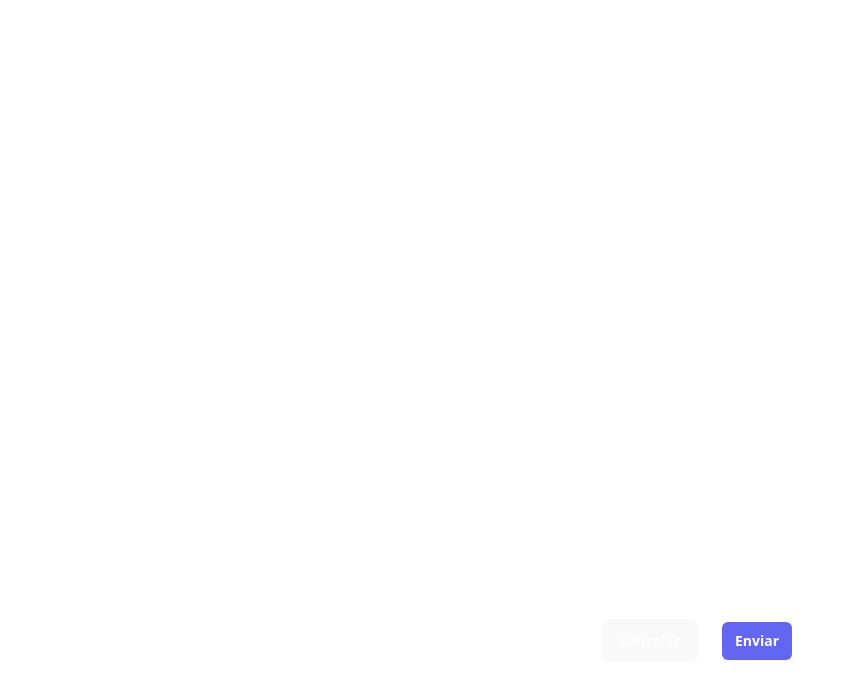
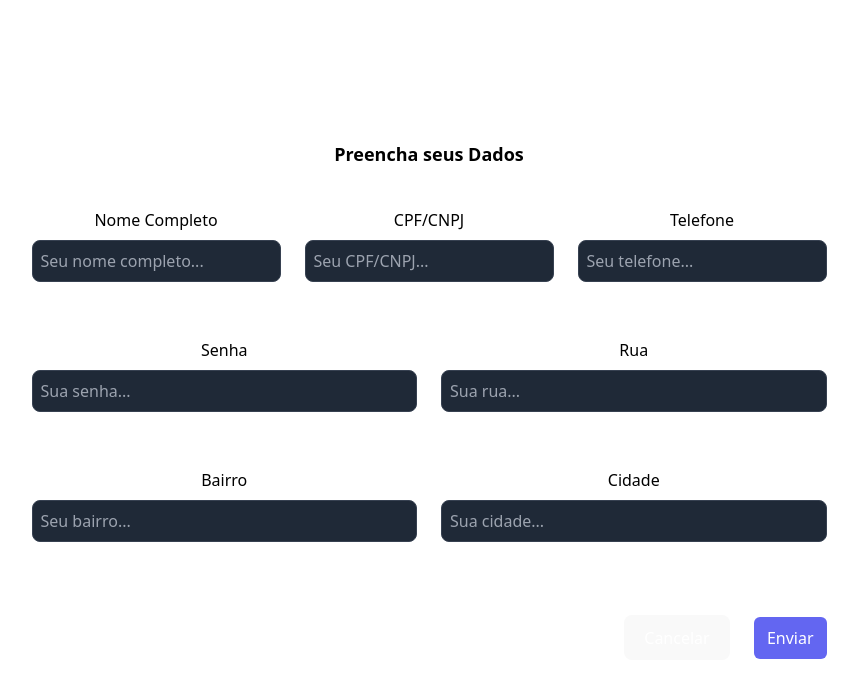
Before and after one commit to BrunoPressi/sistema-pix-frontend, a React (Vite) app: page /CadastroPage in a window 1280 px wide. Shown: the top 698 px of the page, without its empty margins (211-1069 px from the left). Built offline with nearby package versions, Linux system fonts and the light colour scheme.

Commit message:
feat: ajustes gerais de UI

```diff
--- a/src/pages/Cadastro/CadastroPage.tsx
+++ b/src/pages/Cadastro/CadastroPage.tsx
@@ -46,17 +46,17 @@ export default function CadastroPage() {
 
         <>
 
+            <div className="bg-white rounded-2xl p-8">
                 <form action={criarContaAction}>
                     <div className="space-y-12">
 
                         <div className="border-b border-white/10 pb-12">
-                        <h2 className="text-base/7 font-semibold text-white">Preencha seus Dados</h2>
+                            <h2 className="text-lg font-semibold text-black">Preencha seus Dados</h2>
 
                             <div className="mt-10 grid grid-cols-1 gap-x-6 gap-y-8 sm:grid-cols-6">
 
                                 <div className="sm:col-span-2">
-                                <label htmlFor="nomeCompleto" className="block text-sm/6 font-medium text-white">Nome
-                                    Completo</label>
+                                    <label htmlFor="nomeCompleto" className="block text-base font-medium text-black">Nome Completo</label>
                                     <div className="mt-2">
                                         <input id="nomeCompleto" type="text" name="nomeCompleto" required={true}
                                                onChange={(e) => setUsuario((prev) => ({
@@ -64,7 +64,9 @@ export default function CadastroPage() {
                                                    nomeCompleto: e.target.value
                                                }))} onClick={() => setMessage((prev) => ({...prev, nomeCompleto: ''}))}
                                                value={usuario.nomeCompleto}
-                                           className="block min-w-0 w-full rounded-md bg-white/5 px-3 py-1.5 text-base text-white outline-1 -outline-offset-1 outline-white/10 placeholder:text-gray-500 focus:outline-2 focus:-outline-offset-2 focus:outline-indigo-500 sm:text-sm/6"/>
+                                               placeholder="Seu nome completo..."
+                                               className="w-full bg-gray-800 text-white border border-gray-700 rounded-lg p-2"
+                                        />
                                         <div className="h-5 mt-1">
                                             <p className={`text-red-600`}>
                                                 {message.nomeCompleto}
@@ -75,14 +77,16 @@ export default function CadastroPage() {
 
                                 <div className="sm:col-span-2">
                                     <label htmlFor="cpfCnpj"
-                                       className="block text-sm/6 font-medium text-white">CPF/CNPJ</label>
+                                           className="block text-base font-medium text-black">CPF/CNPJ</label>
                                     <div className="mt-2">
                                         <input id="cpfCnpj" type="text" name="cpfCnpj" required={true}
                                                pattern={'^(?:(?:\\d{3}\\.?\\d{3}\\.?\\d{3}-?\\d{2})|(?:\\d{2}\\.?\\d{3}\\.?\\d{3}/?\\d{4}-?\\d{2}))$'}
                                                onChange={(e) => setUsuario((prev) => ({...prev, cpf_cnpj: e.target.value}))}
                                                onClick={() => setMessage((prev) => ({...prev, cpf_cnpj: ''}))}
                                                value={usuario.cpf_cnpj}
-                                           className="block min-w-0 w-full rounded-md bg-white/5 px-3 py-1.5 text-base text-white outline-1 -outline-offset-1 outline-white/10 placeholder:text-gray-500 focus:outline-2 focus:-outline-offset-2 focus:outline-indigo-500 sm:text-sm/6"/>
+                                               placeholder="Seu CPF/CNPJ..."
+                                               className="w-full bg-gray-800 text-white border border-gray-700 rounded-lg p-2"
+                                        />
                                         <div className="h-5 mt-1">
                                             <p className={`text-red-600`}>
                                                 {message.cpf_cnpj}
@@ -93,13 +97,15 @@ export default function CadastroPage() {
 
                                 <div className="sm:col-span-2">
                                     <label htmlFor="telefone"
-                                       className="block text-sm/6 font-medium text-white">Telefone</label>
+                                           className="block text-base font-medium text-black">Telefone</label>
                                     <div className="mt-2">
                                         <input id="telefone" type="text" name="telefone" required={true}
                                                onChange={(e) => setUsuario((prev) => ({...prev, telefone: e.target.value}))}
                                                onClick={() => setMessage((prev) => ({...prev, telefone: ''}))}
                                                value={usuario.telefone}
-                                           className="block min-w-0 w-full rounde5d-md bg-white/5 px-3 py-1.5 text-base text-white outline-1 -outline-offset-1 outline-white/10 placeholder:text-gray-500 focus:outline-2 focus:-outline-offset-2 focus:outline-indigo-500 sm:text-sm/6"/>
+                                               placeholder="Seu telefone..."
+                                               className="w-full bg-gray-800 text-white border border-gray-700 rounded-lg p-2"
+                                        />
                                         <div className="h-5 mt-1">
                                             <p className={`text-red-600`}>
                                                 {message.telefone}
@@ -109,13 +115,15 @@ export default function CadastroPage() {
                                 </div>
 
                                 <div className="sm:col-span-3">
-                                <label htmlFor="senha" className="block text-sm/6 font-medium text-white">Senha</label>
+                                    <label htmlFor="senha" className="block text-base font-medium text-black">Senha</label>
                                     <div className="mt-2">
                                         <input id="senha" type="password" name="senha" required={true}
                                                onChange={(e) => setUsuario((prev) => ({...prev, senha: e.target.value}))}
                                                onClick={() => setMessage((prev) => ({...prev, senha: ''}))}
                                                value={usuario.senha}
-                                           className="block min-w-0 w-full rounded-md bg-white/5 px-3 py-1.5 text-base text-white outline-1 -outline-offset-1 outline-white/10 placeholder:text-gray-500 focus:outline-2 focus:-outline-offset-2 focus:outline-indigo-500 sm:text-sm/6"/>
+                                               placeholder="Sua senha..."
+                                               className="w-full bg-gray-800 text-white border border-gray-700 rounded-lg p-2"
+                                        />
                                         <div className="h-5 mt-1">
                                             <p className={`text-red-600`}>
                                                 {message.senha}
@@ -126,13 +134,15 @@ export default function CadastroPage() {
                                 </div>
 
                                 <div className="sm:col-span-3">
-                                <label htmlFor="rua" className="block text-sm/6 font-medium text-white">Rua</label>
+                                    <label htmlFor="rua" className="block text-base font-medium text-black">Rua</label>
                                     <div className="mt-2">
                                         <input id="rua" type="text" name="rua" required={true}
                                                onChange={(e) => setUsuario((prev) => ({...prev, rua: e.target.value}))}
                                                onClick={() => setMessage((prev) => ({...prev, rua: ''}))}
                                                value={usuario.rua}
-                                           className="block min-w-0 w-full rounded-md bg-white/5 px-3 py-1.5 text-base text-white outline-1 -outline-offset-1 outline-white/10 placeholder:text-gray-500 focus:outline-2 focus:-outline-offset-2 focus:outline-indigo-500 sm:text-sm/6"/>
+                                               placeholder="Sua rua..."
+                                               className="w-full bg-gray-800 text-white border border-gray-700 rounded-lg p-2"
+                                        />
                                         <div className="h-5 mt-1">
                                             <p className={`text-red-600`}>
                                                 {message.rua}
@@ -143,13 +153,15 @@ export default function CadastroPage() {
 
                                 <div className="sm:col-span-3">
                                     <label htmlFor="bairro"
-                                       className="block text-sm/6 font-medium text-white">Bairro</label>
+                                           className="block text-base font-medium text-black">Bairro</label>
                                     <div className="mt-2">
                                         <input id="bairro" type="text" name="bairro" required={true}
                                                onChange={(e) => setUsuario((prev) => ({...prev, bairro: e.target.value}))}
                                                onClick={() => setMessage((prev) => ({...prev, bairro: ''}))}
                                                value={usuario.bairro}
-                                           className="block min-w-0 w-full rounded-md bg-white/5 px-3 py-1.5 text-base text-white outline-1 -outline-offset-1 outline-white/10 placeholder:text-gray-500 focus:outline-2 focus:-outline-offset-2 focus:outline-indigo-500 sm:text-sm/6"/>
+                                               placeholder="Seu bairro..."
+                                               className="w-full bg-gray-800 text-white border border-gray-700 rounded-lg p-2"
+                                        />
                                         <div className="h-5 mt-1">
                                             <p className={`text-red-600`}>
                                                 {message.bairro}
@@ -160,13 +172,15 @@ export default function CadastroPage() {
 
                                 <div className="sm:col-span-3">
                                     <label htmlFor="cidade"
-                                       className="block text-sm/6 font-medium text-white">Cidade</label>
+                                           className="block text-base font-medium text-black">Cidade</label>
                                     <div className="mt-2">
                                         <input id="cidade" type="text" name="cidade" required={true}
                                                onChange={(e) => setUsuario((prev) => ({...prev, cidade: e.target.value}))}
                                                onClick={() => setMessage((prev) => ({...prev, cidade: ''}))}
                                                value={usuario.cidade}
-                                           className="block min-w-0 w-full rounded-md bg-white/5 px-3 py-1.5 text-base text-white outline-1 -outline-offset-1 outline-white/10 placeholder:text-gray-500 focus:outline-2 focus:-outline-offset-2 focus:outline-indigo-500 sm:text-sm/6"/>
+                                               placeholder="Sua cidade..."
+                                               className="w-full bg-gray-800 text-white border border-gray-700 rounded-lg p-2"
+                                        />
                                         <div className="h-5 mt-1">
                                             <p className={`text-red-600`}>
                                                 {message.cidade}
@@ -180,18 +194,19 @@ export default function CadastroPage() {
 
                     </div>
 
-                <div className="mt-6 flex items-center justify-end gap-x-6">
+                    <div className="flex items-center justify-end gap-x-6">
                         <p className={`text-red-600 break-all whitespace-normal`}>
                             {message.errorMessage}
                         </p>
                         <Link to={"/"}>
-                        <button className="text-sm/6 font-semibold text-white">Cancelar</button>
+                            <button className="text-base text-white">Cancelar</button>
                         </Link>
                         <button type="submit"
-                            className="rounded-md bg-indigo-500 px-3 py-2 text-sm font-semibold text-white focus-visible:outline-2 focus-visible:outline-offset-2 focus-visible:outline-indigo-500">Enviar
+                                className="rounded-md bg-indigo-500 px-3 py-2 text-base text-white">Enviar
                         </button>
                     </div>
                 </form>
+            </div>
 
         </>
 
--- a/src/pages/Chave/MinhasChavesPage.tsx
+++ b/src/pages/Chave/MinhasChavesPage.tsx
@@ -28,8 +28,8 @@ export default function MinhasChavesPage() {
 
         <>
 
-            <div className="w-full max-w-4xl p-6 bg-gray-800 rounded-xl shadow-lg">
-                <h2 className="text-xl font-semibold mb-4">Minhas Chaves</h2>
+        <div className="bg-white rounded-2xl p-8 w-full">
+            <h2 className="text-xl font-semibold mb-4 text-black">Minhas Chaves</h2>
 
                 <table className="w-full border-collapse">
                     <thead>
@@ -41,7 +41,7 @@ export default function MinhasChavesPage() {
                     </thead>
                     <tbody>
                         {chaves?.map((chave) => (
-                            <tr key={chave.id} className="border-b border-gray-700 hover:bg-gray-700/50">
+                            <tr key={chave.id} className="border-b border-gray-700 hover:bg-gray-700/50 text-black">
                                 <td className="p-3">{chave.id}</td>
                                 <td className="p-3">{chave.tipo}</td>
                                 <td className="p-3">{chave.chave}</td>
@@ -52,11 +52,11 @@ export default function MinhasChavesPage() {
                 <div className="mt-6 flex items-center justify-end gap-x-6">
 
                     <Link to={"/HomePage"}>
-                        <button className="text-sm/6 font-semibold text-white">Voltar</button>
+                        <button className="text-base font-semibold text-white">Voltar</button>
                     </Link>
                     <Link to={"/NovaChavePage"}>
                         <button
-                            className="rounded-md bg-indigo-500 px-3 py-2 text-sm font-semibold text-white focus-visible:outline-2 focus-visible:outline-offset-2 focus-visible:outline-indigo-500">
+                            className="text-white rounded-md bg-indigo-500">
                             Nova Chave
                         </button>
                     </Link>
--- a/src/pages/Chave/NovaChavePage.tsx
+++ b/src/pages/Chave/NovaChavePage.tsx
@@ -27,17 +27,18 @@ export default function NovaChavePage() {
 
         <>
 
+            <div className="bg-white rounded-2xl shadow-lg p-8 w-full">
                 <form action={novaChaveAction}>
                     <div className="space-y-12">
 
                         <div className="border-b border-white/10 pb-12">
-                        <h2 className="text-base/7 font-semibold text-white">Cadastrar nova chave</h2>
+                            <h2 className="text-2xl font-semibold text-black">Cadastrar nova chave</h2>
 
                             <div className="mt-10 grid grid-cols-1 gap-x-6 gap-y-8 sm:grid-cols-6">
 
                                 <div className="sm:col-span-3">
                                     <label htmlFor="tipo"
-                                       className="block text-sm/6 font-medium text-white">Tipo</label>
+                                           className="block text-lg font-medium text-black">Tipo</label>
                                     <div className="mt-2">
                                         <select id="tipo"
                                                 className="bg-gray-800 text-white border border-gray-700 rounded-lg p-2 w-64 focus:outline-none focus:ring-2 appearance-none"
@@ -56,9 +57,10 @@ export default function NovaChavePage() {
 
                                 <div className="sm:col-span-3">
                                     <label htmlFor="chave"
-                                       className="block text-sm/6 font-medium text-white">Chave</label>
+                                           className="block text-lg font-medium text-black">Chave</label>
                                     <div className="mt-2">
                                         <input id="chave" type="text" name="chave" required={true}
+                                               placeholder="Digite a chave..."
                                                onChange={(e) => setChave(e.target.value)}
                                                className="bg-gray-800 text-white border border-gray-700 rounded-lg p-2 w-64 focus:outline-none focus:ring-2 appearance-none"
                                         />
@@ -77,13 +79,14 @@ export default function NovaChavePage() {
                             {message}
                         </p>
                         <Link to={"/HomePage"}>
-                        <button className="text-sm/6 font-semibold text-white">Voltar</button>
+                            <button className="text-base font-semibold text-white">Voltar</button>
                         </Link>
                         <button type="submit"
-                            className="rounded-md bg-indigo-500 px-3 py-2 text-sm font-semibold text-white focus-visible:outline-2 focus-visible:outline-offset-2 focus-visible:outline-indigo-500">Enviar
+                                className="text-bae rounded-md bg-indigo-500 font-semibold text-white">Enviar
                         </button>
                     </div>
                 </form>
+            </div>
 
         </>
 
--- a/src/pages/Login/LoginPage.tsx
+++ b/src/pages/Login/LoginPage.tsx
@@ -23,25 +23,26 @@ export default function LoginPage() {
     return (
         <>
 
+            <div className="bg-white rounded-2xl shadow-lg p-8">
                 <form action={loginAction}>
                     <div className="space-y-12">
                         <div className="border-b border-white/10 pb-8 ">
-                        <h2 className="text-4xl/7 font-semibold font- text-white">Login</h2>
+                            <h2 className="text-3xl/7 font-semibold font- text-black">Login</h2>
 
                             <div className="mt-10">
                                 <div className="sm:col-span-4">
                                     <label htmlFor="cpf_cnpj"
-                                       className="block text-sm/6 font-medium text-white">CPF / CNPJ</label>
+                                           className="block text-sm/6 font-medium text-black">CPF / CNPJ</label>
                                     <div className="mt-2 w-80">
                                         <div
-                                        className="flex items-center rounded-md bg-white/5 pl-3 outline-1 -outline-offset-1 outline-white/10 focus-within:outline-2 focus-within:-outline-offset-2 focus-within:outline-indigo-500 w-full">
+                                            className="flex items-center rounded-md bg-white/5 pl-3 w-full">
                                             <input id="cpf_cnpj" type="text" name="cpf_cnpj"
                                                    onChange={(e) => setCpfCnpj(e.target.value)}
                                                    onClick={() => setMessage('')}
                                                    placeholder='123.456.789.01 - XX.XXX.XXX/YYYY-ZZ' value={cpf_cnpj}
                                                    required={true}
                                                    pattern={'^(\\d{3}\\.\\d{3}\\.\\d{3}-\\d{2}|\\d{2}\\.\\d{3}\\.\\d{3}/\\d{4}-\\d{2})$'}
-                                               className="block w-full grow bg-transparent py-1.5 pr-3 pl-1 text-white focus:outline-none sm:text-sm/6"
+                                                   className="w-full bg-gray-800 text-white border border-gray-700 rounded-lg p-2"
                                             />
                                         </div>
                                     </div>
@@ -52,14 +53,15 @@ export default function LoginPage() {
                             <div className="mt-3">
                                 <div className="sm:col-span-4">
                                     <label htmlFor="senha"
-                                       className="block text-sm/6 font-medium text-white">Senha</label>
+                                           className="block text-sm/6 font-medium text-black">Senha</label>
                                     <div className="mt-2">
                                         <div
-                                        className="flex items-center rounded-md bg-white/5 pl-3 outline-1 -outline-offset-1 outline-white/10 focus-within:outline-2 focus-within:-outline-offset-2 focus-within:outline-indigo-500">
+                                            className="flex items-center rounded-md bg-white/5 pl-3">
                                             <input id="senha" type="password" name="senha"
                                                    onChange={(e) => setSenha(e.target.value)} onClick={() => setMessage('')}
                                                    placeholder='Senha123' required={true}
-                                               className="block min-w-0 max grow bg-transparent py-1.5 pr-3 pl-1 focus:outline-none sm:text-sm/6"/>
+                                                   className="w-full bg-gray-800 text-white border border-gray-700 rounded-lg p-2 focus:outline-none focus:ring-2 appearance-none"
+                                            />
                                         </div>
                                     </div>
                                 </div>
@@ -69,15 +71,16 @@ export default function LoginPage() {
 
                     </div>
 
-                <div className="mt-5 flex items-center justify-center gap-x-6">
+                    <div className="mt-1 flex items-center justify-center gap-x-6">
                         <button type="submit"
-                            className="rounded-md bg-indigo-500 px-3 py-2 text-sm font-semibold text-white focus-visible:outline-2 focus-visible:outline-offset-2 focus-visible:outline-indigo-500">Entrar
+                                className="rounded-md bg-indigo-black px-3 py-2 text-base font-semibold text-white">Entrar
                         </button>
                     </div>
                     {message && (
                         <p className={'text-red-600 mt-5'}>{message}</p>
                     )}
                 </form>
+            </div>
             <CadastroButton></CadastroButton>
         </>
     )
```
Lines whose indentation alone changed are shown as unchanged.
